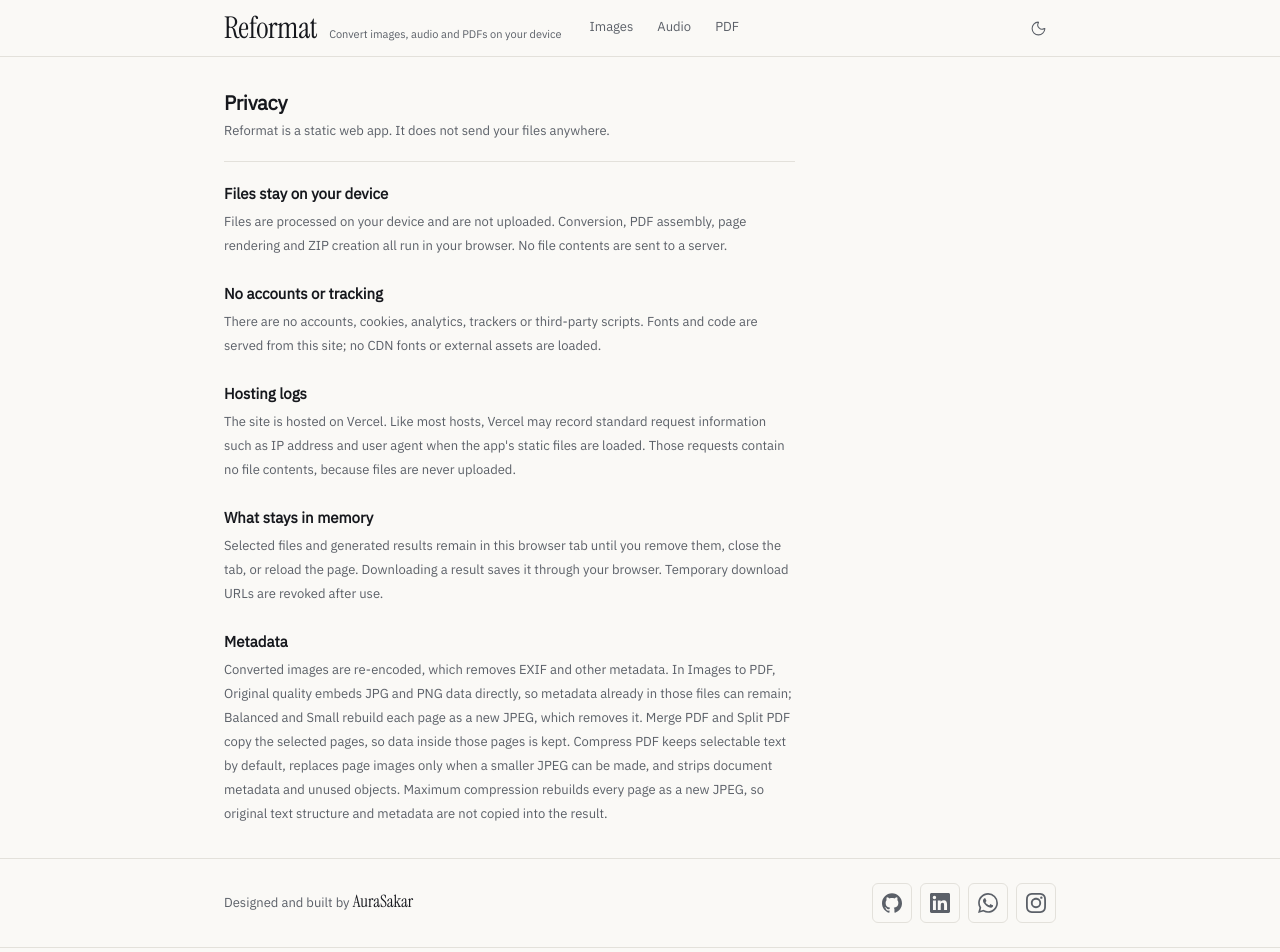
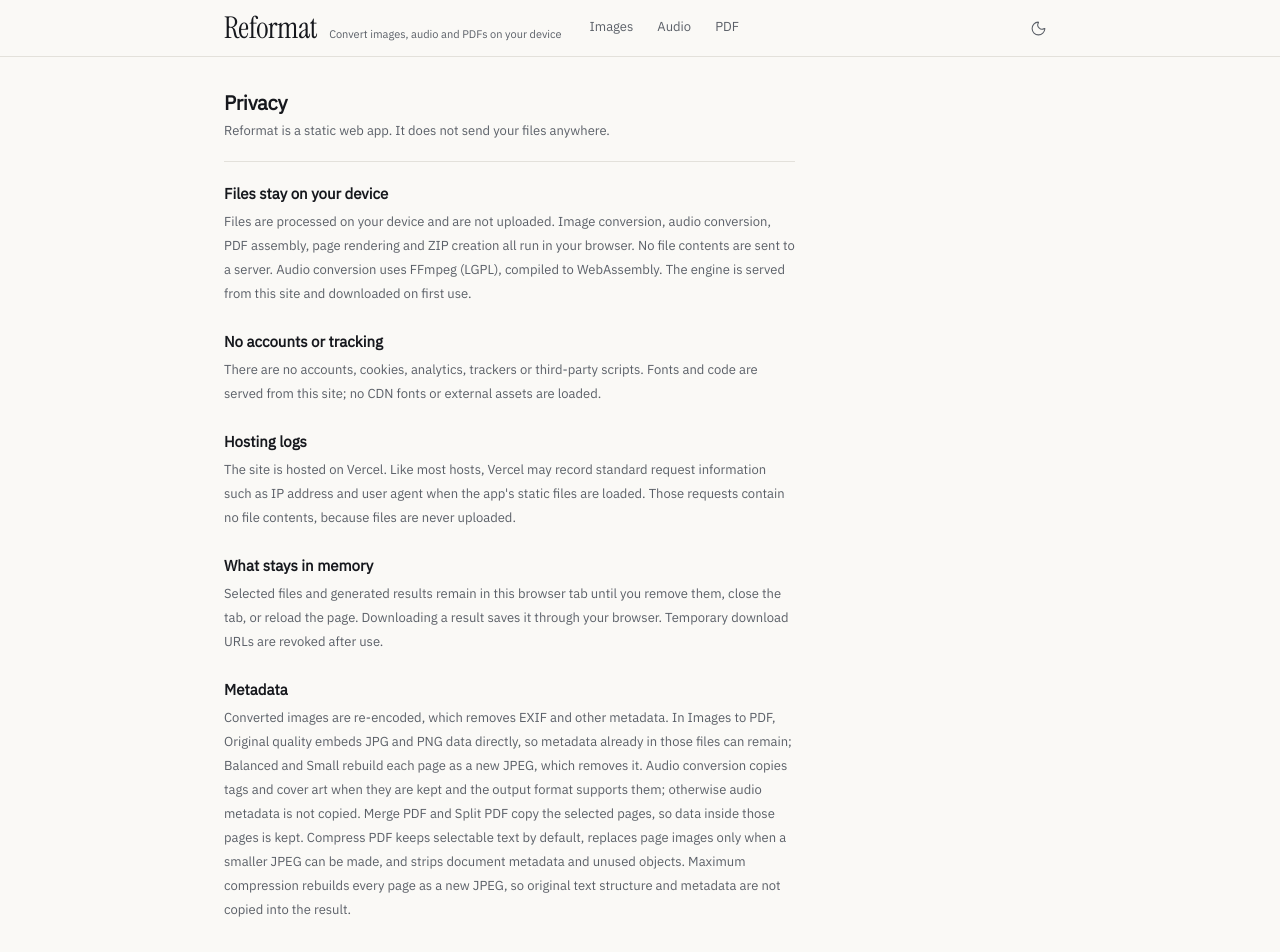
Before and after one commit to AuraSakar/Reformat-file-converter, a React (Vite) app: page /privacy in a window 1280 px wide. Shown: the top 952 px of the page. Built offline with nearby package versions, Linux system fonts and the light colour scheme.

Commit message:
Document audio conversion and on-device processing

```diff
--- a/index.html
+++ b/index.html
@@ -5,7 +5,7 @@
     <meta name="viewport" content="width=device-width, initial-scale=1.0" />
     <meta
       name="description"
-      content="Convert images, build PDFs and work with PDF files. Everything runs on your device."
+      content="Convert images, audio and PDFs. Everything runs on your device."
     />
     <meta name="theme-color" content="#FAF9F6" />
     <script src="/theme-init.js"></script>
--- a/src/routes/Privacy.jsx
+++ b/src/routes/Privacy.jsx
@@ -12,9 +12,10 @@ export default function Privacy() {
         <section>
           <h2 className="mb-1 text-[15px] font-semibold text-ink">Files stay on your device</h2>
           <p>
-            Files are processed on your device and are not uploaded. Conversion, PDF assembly,
-            page rendering and ZIP creation all run in your browser. No file contents are sent to
-            a server.
+            Files are processed on your device and are not uploaded. Image conversion, audio
+            conversion, PDF assembly, page rendering and ZIP creation all run in your browser. No
+            file contents are sent to a server. Audio conversion uses FFmpeg (LGPL), compiled to
+            WebAssembly. The engine is served from this site and downloaded on first use.
           </p>
         </section>
 
@@ -50,7 +51,9 @@ export default function Privacy() {
             Converted images are re-encoded, which removes EXIF and other metadata. In Images to
             PDF, Original quality embeds JPG and PNG data directly, so metadata already in those
             files can remain; Balanced and Small rebuild each page as a new JPEG, which removes it.
-            Merge PDF and Split PDF copy the selected pages, so data inside those pages is kept.
+            Audio conversion copies tags and cover art when they are kept and the output format
+            supports them; otherwise audio metadata is not copied. Merge PDF and Split PDF copy the
+            selected pages, so data inside those pages is kept.
             Compress PDF keeps selectable text by default, replaces page images only when a smaller
             JPEG can be made, and strips document metadata and unused objects. Maximum compression
             rebuilds every page as a new JPEG, so original text structure and metadata are not
```
Also changed, not shown: 1 other file (tests, documents, lock files or other folders).
